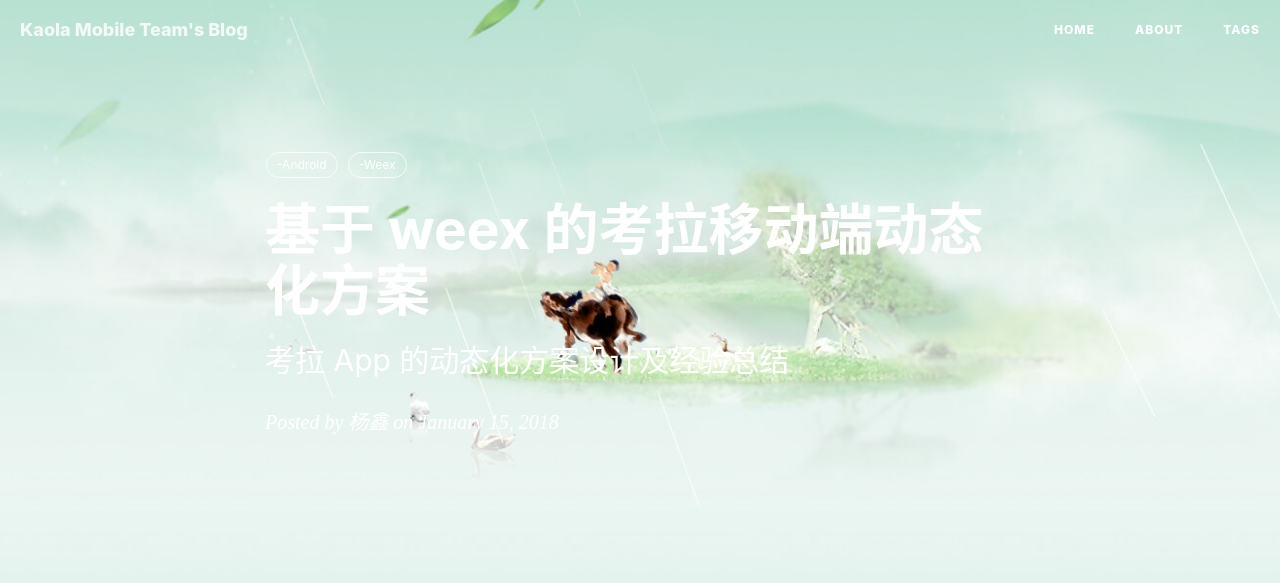
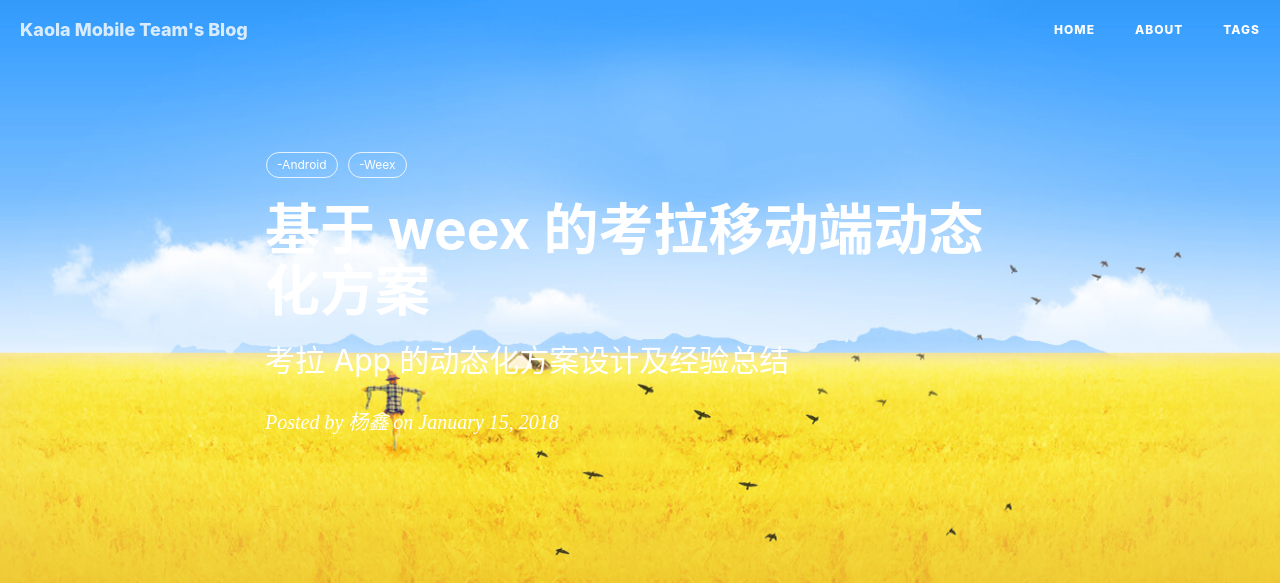
Before and after one commit to KaolaMobile/kaolamobile.github.io, a Jekyll site: the page built from _posts/2018-01-15-weex-in-kaola-app.md, in a window 1280 px wide. Shown: the top 583 px of the page. Built offline with Jekyll 4.4.1, drawn with Linux system fonts in a browser that asks for light colours; nearby versions of some CDN libraries; comment, search, counter and statistics services are not loaded; grey boxes are pictures that could not be loaded.

Commit message:
文章配图调整

```diff
--- a/_posts/2018-01-15-weex-in-kaola-app.md
+++ b/_posts/2018-01-15-weex-in-kaola-app.md
@@ -4,7 +4,7 @@
 subtitle:   "考拉 App 的动态化方案设计及经验总结"
 date:       2018-01-15
 author:     "杨鑫"
-header-img: "img/bg3.jpg"
+header-img: "img/bg5.jpg"
 tags:
     -Android
     -Weex
--- a/_posts/2018-02-06-swipe-back.markdown
+++ b/_posts/2018-02-06-swipe-back.markdown
@@ -4,7 +4,7 @@
 subtitle:   "滑动返回在 Android 的方案及实践"
 date:       2018-02-06
 author:     "许方镇"
-header-img: "img/bg1.jpg"
+header-img: "img/bg7.jpg"
 tags:
     -Android
     -SwipeBack
```
